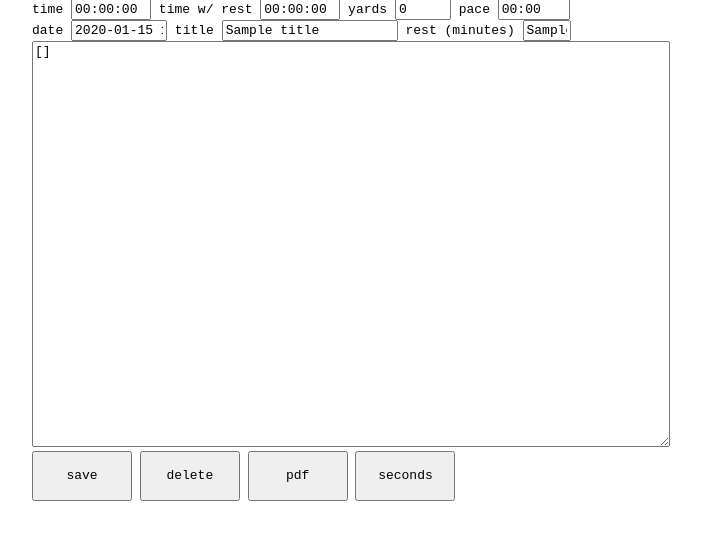
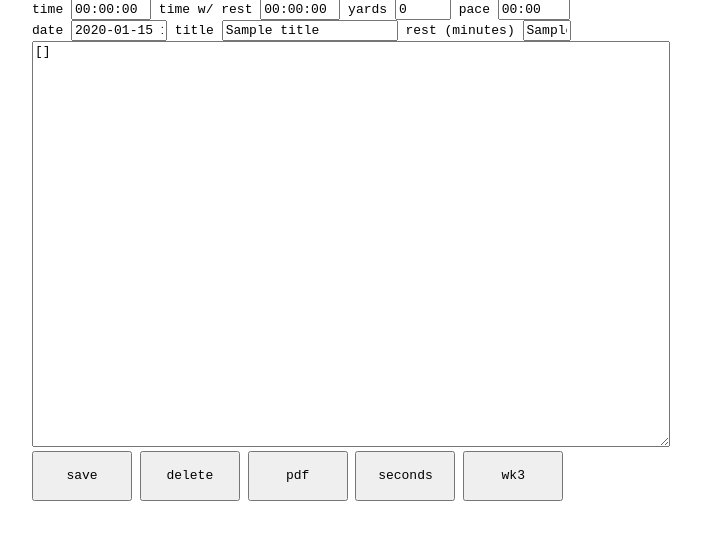
Before and after one commit to bwhybel/workout, a Flask app: template templates/workout_writer.html in a window 1280 px wide. Shown: the part 145-696 px from the top of the page, without its empty margins (292-993 px from the left). Run offline with Flask 2, Linux system fonts and the light colour scheme; the template is opened without the code that fills it: most values are stand-ins (such as "Sample title", 1, 10 or a date in 2020); some libraries are stand-ins or nearby versions.

Commit message:
add more capabilities

```diff
--- a/app.py
+++ b/app.py
@@ -311,7 +311,7 @@ def write_workout_id(id):
     workout_text=real_workout['workout_text']
   )
 
-@app.route('/download', methods=['POST'])
+@app.route('/seconds/download', methods=['POST'])
 def download_seconds():
   seconds_json = request.form.get('seconds_json')
   id = request.form.get('id')
@@ -325,6 +325,20 @@ def download_seconds():
   return send_file(file_path, attachment_filename=file_name)
 
 
+@app.route('/wk3/download', methods=['POST'])
+def download_wk3():
+  wk3_text = request.form.get('wk3_text')
+  id = request.form.get('id')
+  file_path = os.path.join(current_app.root_path, 'temp.wk3')
+  with open(file_path, 'w') as f:
+    f.write(wk3_text)
+
+  group = request.form.get('group')
+  date = request.form.get('date')
+  file_name = "{}-{}.wk3".format(date, group.lower().replace(' ', '-'))
+  return send_file(file_path, attachment_filename=file_name)
+
+
 @app.route('/favicon.ico')
 def favicon():
   return send_from_directory(os.path.join(app.root_path, 'static'), 'favicon.ico', mimetype='image/vnd.microsoft.icon')
--- a/templates/workout_writer.html
+++ b/templates/workout_writer.html
@@ -41,6 +41,13 @@
   <input style='display: none;' type='text' name='seconds_json' id='seconds_json'>
   <input style="width: 100px;height: 50px" type="submit" value="seconds">
 </form>
+<form onsubmit='make_wk3()' action={{ url_for('download_wk3') }} method="post" style="display: inline;">
+    <input style='display: none;' type='text' name='id' id='id' value='{{ id }}'>
+    <input style='display: none;' type='text' name='date' id='date' value='{{ date }}'>
+    <input style='display: none;' type='text' name='group' id='group' value="{{ group['name'] }}">
+    <textarea style='display: none;' type='text' name='wk3_text' id='wk3_text'></textarea>
+    <input style="width: 100px;height: 50px" type="submit" value="wk3">
+  </form>
 <script src="https://unpkg.com/jspdf@latest/dist/jspdf.umd.min.js"></script>
 <script>
   const setLine = new RegExp('^(\\s|{)*(\\d+)\\s*(x|\u{00D7})\\s*(\\d+)\\s*@\\s*(\\d\\d:\\d\\d|\\d:\\d\\d|:\\d\\d|\\d\\d|\\d)\\s+(.*)$');
@@ -436,6 +443,35 @@
       document.getElementById('seconds_json').value = JSON.stringify(seconds)
   }
 
+    // use our custom object to create a wk3 file to use in the hytek system!
+    const make_wk3 = () => {
+      const restBetween = timeToInt(document.getElementById("rest_interval").value);
+      let date_list = globalInfo.date.replaceAll("-", ",")
+      let wk3_text = "";
+      wk3_text += `<H>,Hy-Tek's Workout Export,\"Swift Aquatics - IL\",8.0Fe,2022,9,13,${date_list}\n`;
+      wk3_text += "<G>,SR,\"Senior\"\n";
+      wk3_text += "<S>,IM,\"IM'ers\"\n";
+      wk3_text += `<W>,1,${date_list},960,0,SR,IM,Y,1400,0\n`;
+      lineCount = 1
+      globalInfo.sets.forEach(setItem => {
+        if(setItem.des) {
+            let restLine = `<>,${lineCount},S,0,0,0,1,0,${restBetween},\"rest\",,,,,,,\n`;
+            wk3_text += restLine;
+            lineCount++;
+        }
+        for (let i = 0; i < setItem.rounds; i++) {
+	        setItem.lines.forEach(line => {
+                let setLine = `<>,${lineCount},0,0,0,${line.rep},${line.dis},${timeToInt(line.int)},\"${line.des}\",,,,,,,\n`
+                wk3_text += setLine
+                lineCount++;
+            });
+        }
+      });
+
+      wk3_text += `<N>\n<Z>`;
+      document.getElementById('wk3_text').value = wk3_text
+  }
+
   let pdfButton = document.getElementById("clickbind");
   pdfButton.addEventListener("click", makePdf);
 </script>
```
Also changed, not shown: 2 other files.
